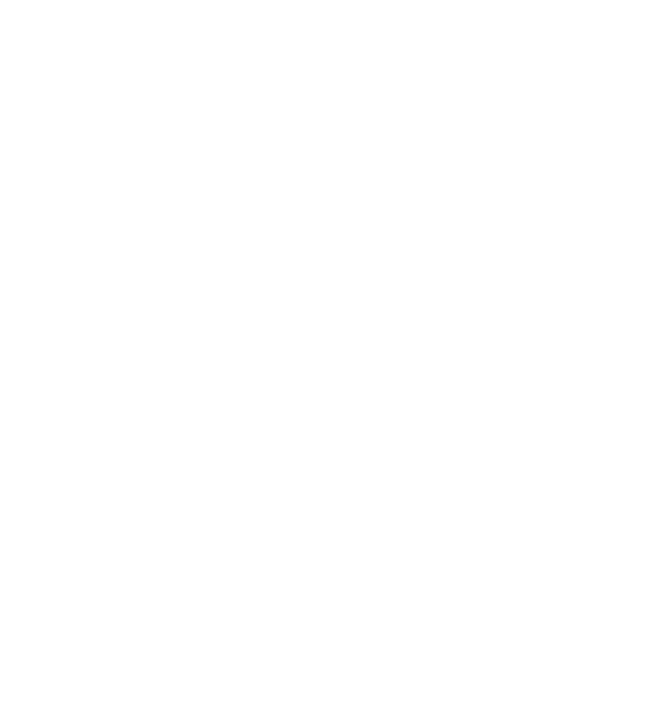
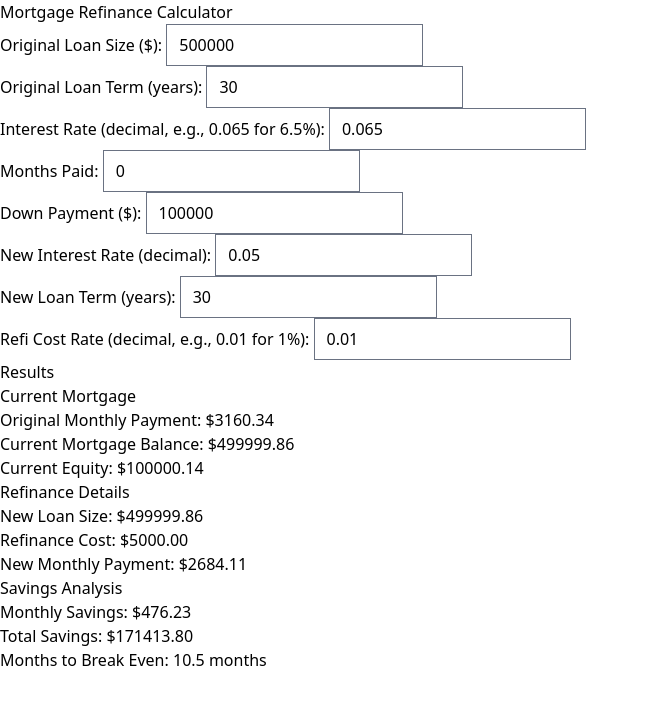
Before and after one commit to alexoro412/mortgagereficalculator, a SvelteKit app: page / in a window 1280 px wide. Shown: the top 704 px of the page, without its empty margins (0-649 px from the left). Built offline with nearby package versions, Linux system fonts and the light colour scheme.

Commit message:
inputs and outputs

```diff
--- a/src/routes/+page.svelte
+++ b/src/routes/+page.svelte
@@ -85,4 +85,115 @@
 		new_term: 30,
 		refi_cost_rate: 0.01
 	});
+
+	let outputs = $derived(
+		calculate(
+			inputs.original_loan_size,
+			inputs.original_loan_term,
+			inputs.rate,
+			inputs.months_paid,
+			inputs.down_payment,
+			inputs.new_rate,
+			inputs.new_term,
+			inputs.refi_cost_rate
+		)
+	);
 </script>
+
+<main>
+	<h1>Mortgage Refinance Calculator</h1>
+
+	<form>
+		<div>
+			<label for="original_loan_size">Original Loan Size ($):</label>
+			<input id="original_loan_size" type="number" bind:value={inputs.original_loan_size} />
+		</div>
+
+		<div>
+			<label for="original_loan_term">Original Loan Term (years):</label>
+			<input id="original_loan_term" type="number" bind:value={inputs.original_loan_term} />
+		</div>
+
+		<div>
+			<label for="rate">Interest Rate (decimal, e.g., 0.065 for 6.5%):</label>
+			<input id="rate" type="number" step="0.001" bind:value={inputs.rate} />
+		</div>
+
+		<div>
+			<label for="months_paid">Months Paid:</label>
+			<input id="months_paid" type="number" bind:value={inputs.months_paid} />
+		</div>
+
+		<div>
+			<label for="down_payment">Down Payment ($):</label>
+			<input id="down_payment" type="number" bind:value={inputs.down_payment} />
+		</div>
+
+		<div>
+			<label for="new_rate">New Interest Rate (decimal):</label>
+			<input id="new_rate" type="number" step="0.001" bind:value={inputs.new_rate} />
+		</div>
+
+		<div>
+			<label for="new_term">New Loan Term (years):</label>
+			<input id="new_term" type="number" bind:value={inputs.new_term} />
+		</div>
+
+		<div>
+			<label for="refi_cost_rate">Refi Cost Rate (decimal, e.g., 0.01 for 1%):</label>
+			<input id="refi_cost_rate" type="number" step="0.001" bind:value={inputs.refi_cost_rate} />
+		</div>
+	</form>
+
+	<section class="results">
+		<h2>Results</h2>
+
+		<div class="result-group">
+			<h3>Current Mortgage</h3>
+			<div class="result-item">
+				<span class="label">Original Monthly Payment:</span>
+				<span class="value">${outputs.original_monthly_payment.toFixed(2)}</span>
+			</div>
+			<div class="result-item">
+				<span class="label">Current Mortgage Balance:</span>
+				<span class="value">${outputs.current_mortgage_balance.toFixed(2)}</span>
+			</div>
+			<div class="result-item">
+				<span class="label">Current Equity:</span>
+				<span class="value">${outputs.current_equity.toFixed(2)}</span>
+			</div>
+		</div>
+
+		<div class="result-group">
+			<h3>Refinance Details</h3>
+			<div class="result-item">
+				<span class="label">New Loan Size:</span>
+				<span class="value">${outputs.new_loan_size.toFixed(2)}</span>
+			</div>
+			<div class="result-item">
+				<span class="label">Refinance Cost:</span>
+				<span class="value">${outputs.refi_cost.toFixed(2)}</span>
+			</div>
+			<div class="result-item">
+				<span class="label">New Monthly Payment:</span>
+				<span class="value">${outputs.new_monthly_payment.toFixed(2)}</span>
+			</div>
+		</div>
+
+		<div class="result-group highlight">
+			<h3>Savings Analysis</h3>
+			<div class="result-item">
+				<span class="label">Monthly Savings:</span>
+				<span class="value">${outputs.monthly_savings.toFixed(2)}</span>
+			</div>
+			<div class="result-item">
+				<span class="label">Total Savings:</span>
+				<span class="value">${outputs.total_savings.toFixed(2)}</span>
+			</div>
+			<div class="result-item">
+				<span class="label">Months to Break Even:</span>
+				<span class="value">{outputs.months_to_breakeven.toFixed(1)} months</span>
+			</div>
+		</div>
+	</section>
+</main>
```
